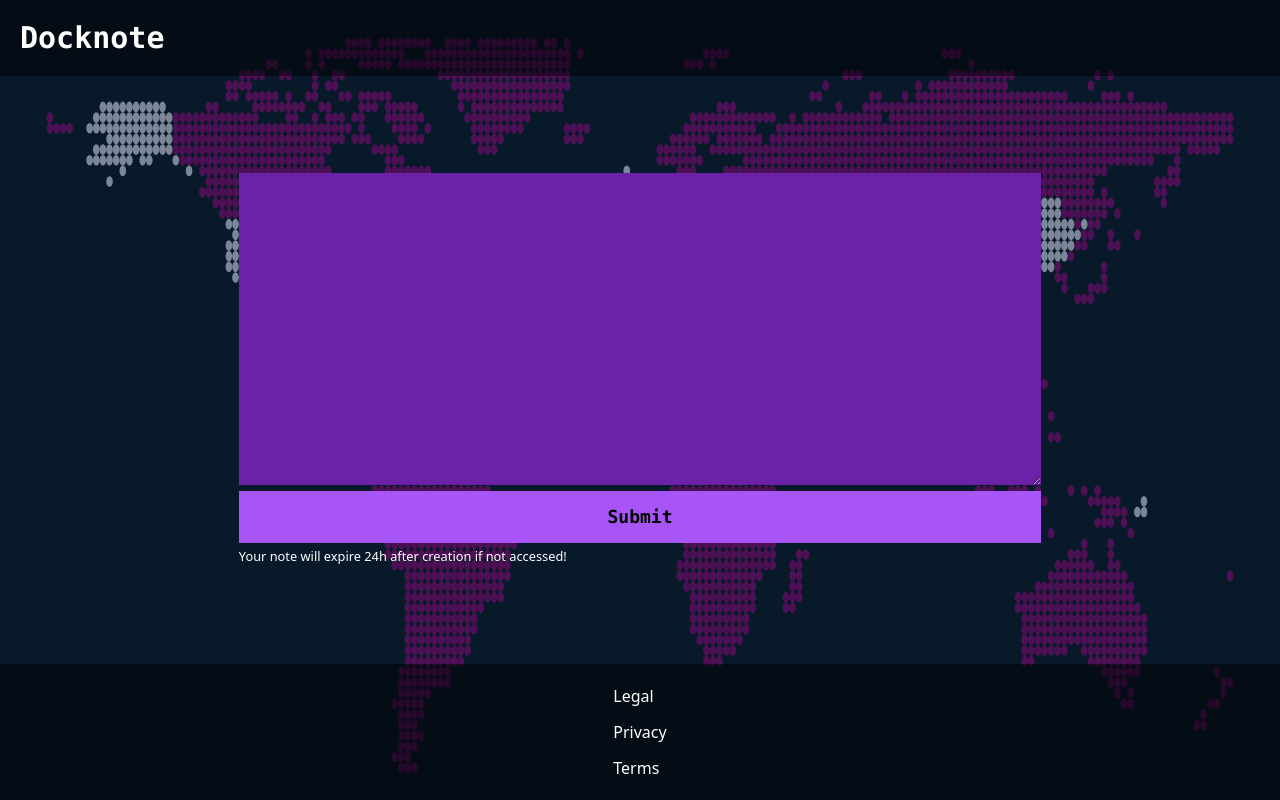
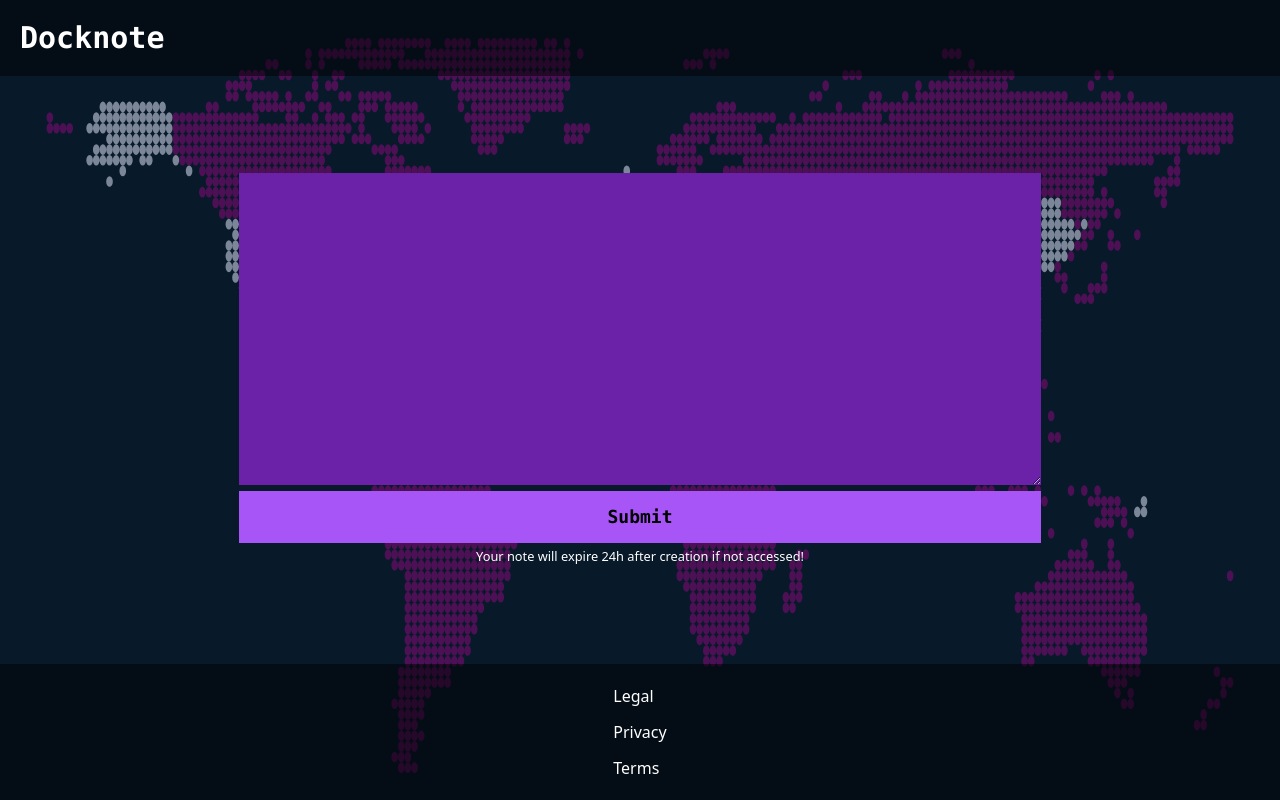
Before and after one commit to degenerateddev/Docknote, a SvelteKit app: page / in a window 1280 px wide. Built offline with nearby package versions, Linux system fonts and the light colour scheme.

Commit message:
Adjustment

```diff
--- a/src/routes/+page.svelte
+++ b/src/routes/+page.svelte
@@ -24,10 +24,10 @@
                     navigator.clipboard.writeText(link);
                 }}>{link}</div>
             {/if}
-            <form method="POST" use:enhance>
+            <form method="POST" use:enhance class="text-center">
                 <textarea name="content" class="w-full p-4 font-mono font-semibold text-lg bg-purple-800 text-white" cols="30" rows="10"></textarea>
                 <button type="submit" class="w-full p-3 font-mono font-semibold text-lg bg-purple-500">Submit</button>
-                <small class="text-center text-white">Your note will expire 24h after creation if not accessed!</small>
+                <small class="text-white">Your note will expire 24h after creation if not accessed!</small>
             </form>
             {#if success}
                 <div class="container mx-auto bg-green-600 rounded-md w-full p-5 m-5">
```
